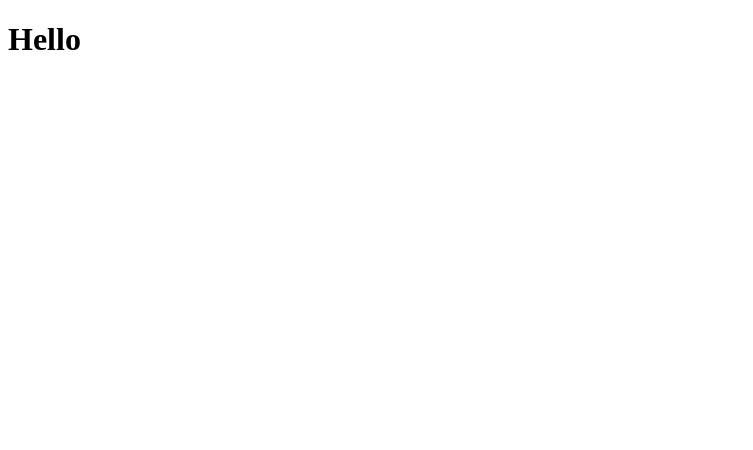
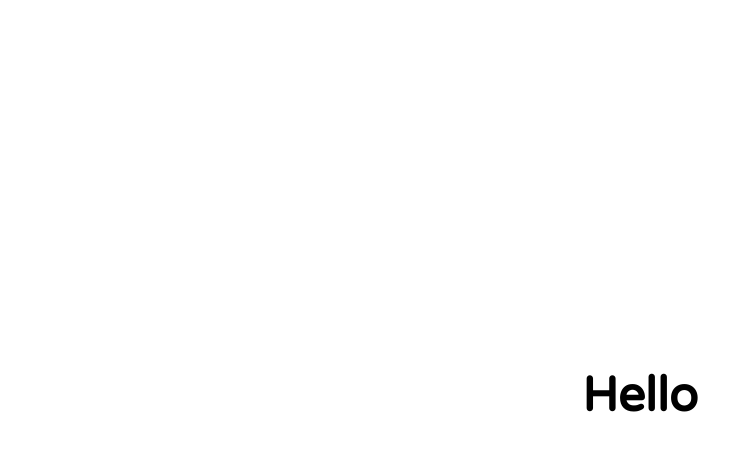
Before and after one commit to Mmarin95/currency-converter-react, a React (Create React App) app: page / in a window 1280 px wide. Shown: the top 450 px of the page, without its empty margins (0-753 px from the left). Built offline with nearby package versions, Linux system fonts and the light colour scheme.

Commit message:
add css styles

```diff
--- a/src/App.css
+++ b/src/App.css
@@ -1,38 +1,41 @@
-.App {
-  text-align: center;
+@import url('https://fonts.googleapis.com/css2?family=Varela+Round&display=swap');
+
+*, *::before, *::after {
+  box-sizing: border-box;
+  font-family: 'Varela Round', sans-serif;
 }
 
-.App-logo {
-  height: 40vmin;
-  pointer-events: none;
+body {
+  margin: 0;
+  padding: 0;
+  display: flex;
+  justify-content: center;
+  align-items: center;
+  min-height: 100vh;
+  text-align: center;
+  font-size: 1.5rem;
 }
 
-@media (prefers-reduced-motion: no-preference) {
-  .App-logo {
-    animation: App-logo-spin infinite 20s linear;
-  }
+h1 {
+  margin: 0;
+  margin-bottom: .5rem;
 }
 
-.App-header {
-  background-color: #282c34;
-  min-height: 100vh;
-  display: flex;
-  flex-direction: column;
-  align-items: center;
-  justify-content: center;
-  font-size: calc(10px + 2vmin);
-  color: white;
+.input {
+  border: 2px solid darkgray;
+  padding: 0.25rem;
+  border-radius: 0.25rem;
+  width: 8rem;
+  font-size: 1.2rem;
 }
 
-.App-link {
-  color: #61dafb;
+select {
+  margin-left: 0.5rem;
+  font-size: 1.2rem;
+  /* border: 2px solid black; */
 }
 
-@keyframes App-logo-spin {
-  from {
-    transform: rotate(0deg);
-  }
-  to {
-    transform: rotate(360deg);
-  }
+.equals-symbol {
+  font-weight: bold;
+  font-size: 3rem;
 }
```
